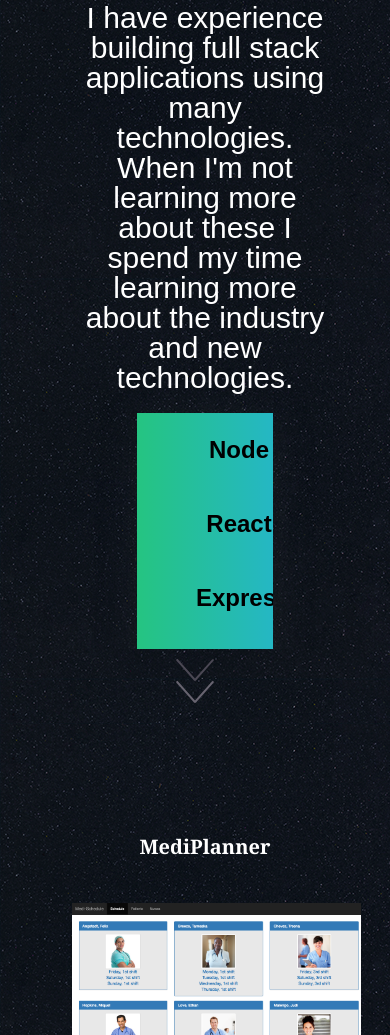
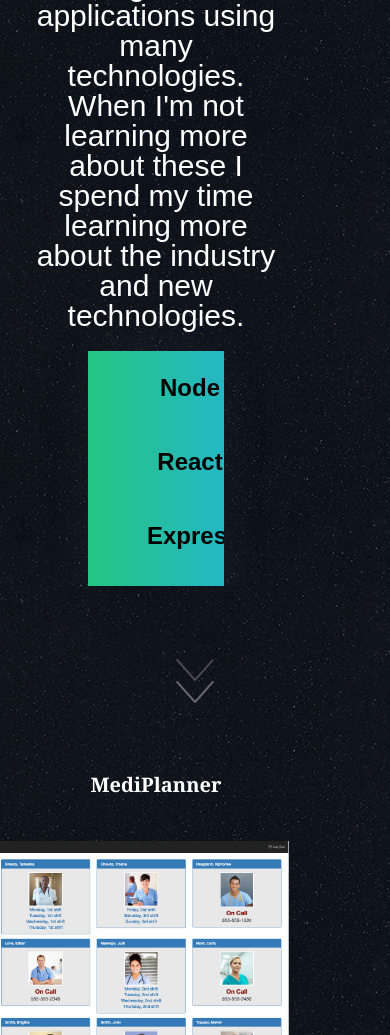
Before and after one commit to BouncingBison/BouncingBison.io, a plain HTML site: page index.html in a window 390 px wide. Shown: the part 965-2000 px from the top of the page. Drawn offline with Linux system fonts and the light colour scheme.

Commit message:
moving more local changes

```diff
--- a/css/style.css
+++ b/css/style.css
@@ -179,20 +179,16 @@
             } */
             .container {
                 border-top: whitesmoke;
-                border-top-width: 100vmin;
+                /* border-top-width: 100vmin; */
                 border-top-style: solid;
-                /* position: relative; */
-                padding: 5px;
-                margin: 10px;
-                /* width: 100vw; */
-                width: 100vmin;
-                overflow: auto;
-                /* height: 100%; */
+                /* padding: 5px;
+                margin: 5v; */
+                /* width: 400px; */
+                width: 100vmax;
+                max-width: 400px;
                 border-bottom: 3px;
                 border-bottom: style;
                 border-bottom-color: white;
-                /* background-color: rgba(221, 211, 197, 0.185); */
-                /* opacity: 0.5; */
             }
             .projectTitle {
                 font-family: Georgia, 'Times New Roman', Times, serif;
@@ -210,6 +206,8 @@
             .projectImage1 {
                 height: 50%;
                 width: 100vw;
+                max-width: 400px;
+                float: right;
                 /* width: 100vmin; */
                 padding: 1%;
                 margin: 1%;
@@ -222,6 +220,7 @@
                 background-image: url(../css/img/medi.png);
                 background-repeat: no-repeat;
                 background-size: contain;
+                overflow: hidden;
             }
             .projectImage2 {
                 height: 50%;
@@ -264,8 +263,7 @@
             /* background: -webkit-linear-gradient(top, #25c481, #25b7c4);
             background: linear-gradient(to bottom, #25c481, #25b7c4); */
         }
-
-        .container {
+        /* .container {
             border-top: whitesmoke;
             border-top-width: 20px;
             border-top-style: solid;
@@ -279,9 +277,8 @@
             border-bottom: 3px;
             border-bottom: style;
             border-bottom-color: white;
-            /* background-color: rgba(221, 211, 197, 0.185); */
-            /* opacity: 0.5; */
-        }
+
+        } */
         /* =========================================== */
         /* =========================================== */
         /* =========================================== */
```
Also changed, not shown: index.html (+1 -0 lines).
